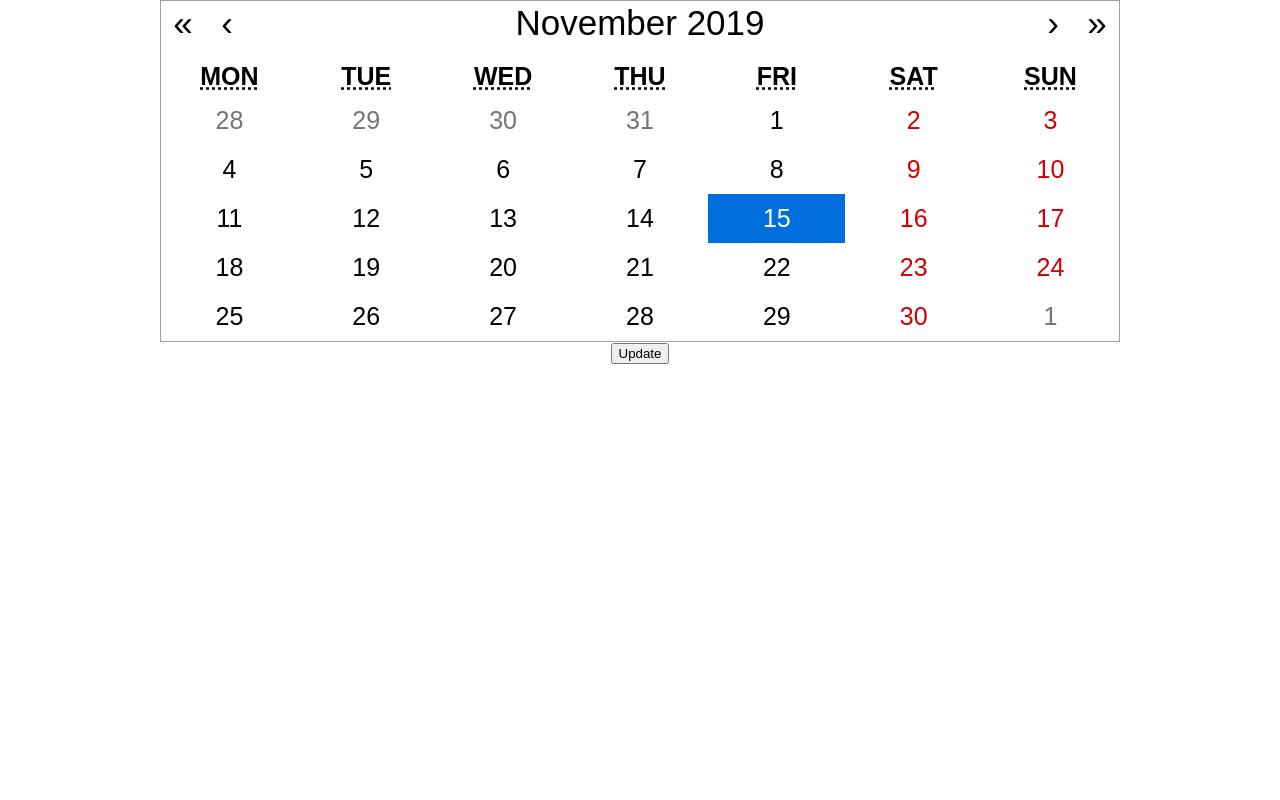
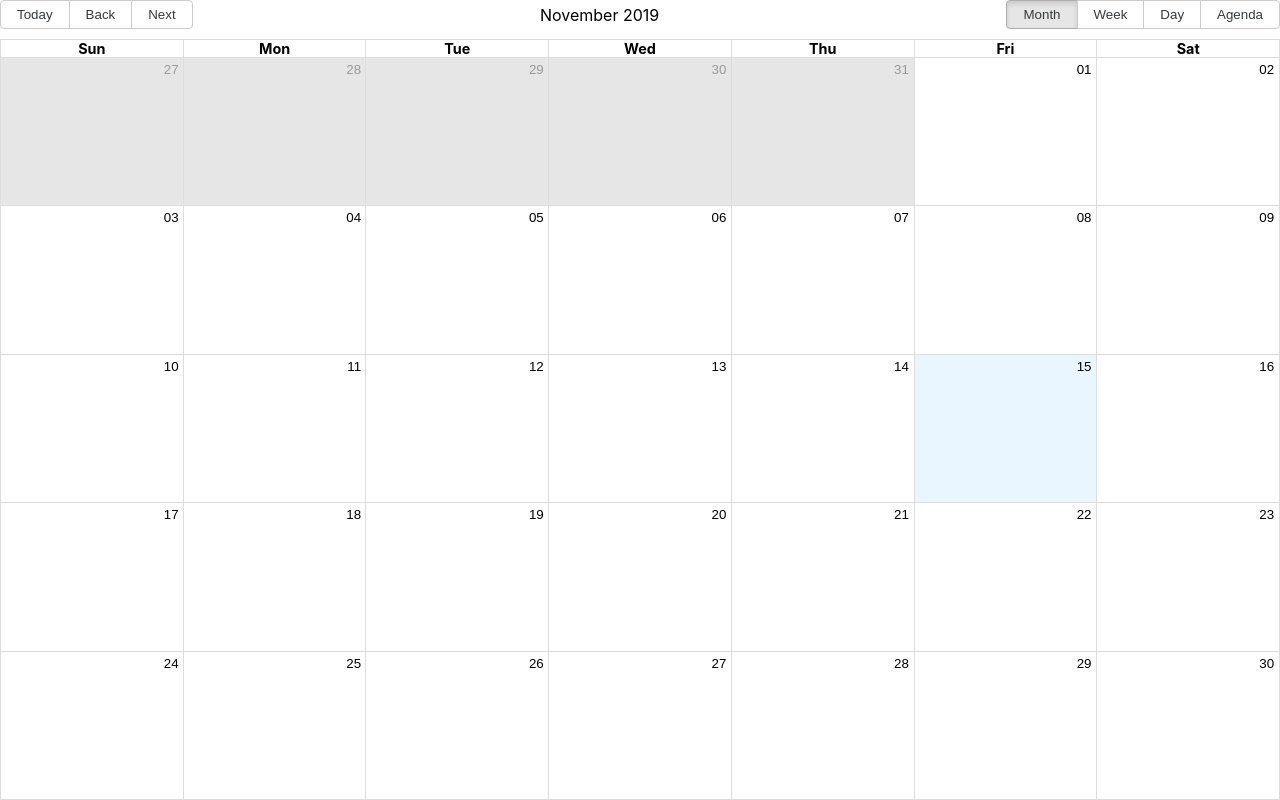
Before and after one commit to gmurph91/calendar, a React (Create React App) app: page / in a window 1280 px wide. Built offline with nearby package versions, Linux system fonts and the light colour scheme; no server answers.

Commit message:
changed calendars

```diff
--- a/src/App.js
+++ b/src/App.js
@@ -2,29 +2,43 @@ import React, {Component} from 'react';
 import './App.css';
 import Page from './pages/page'
 import { Route } from 'react-router-dom'
-
 export default class App extends Component {
   state = {
     events: [],
-    fetched: false,
   }
 
   componentDidMount() {
     this.getEvents()
-    this.setState({
-      fetched: true,
-    })
   }
 
   getEvents = async () => {
     try {
       const promise = await fetch(`https://gregcalendarapi.herokuapp.com/get`)
       this.setState({
-        events: await promise.json()
+        promise: await promise.json()
       })
     } catch (e) {
       console.log(e)
-    }}
+    }
+    this.getEvents2()
+  }
+
+  getEvents2 = () => {
+      if (this.state.promise.length !== 0){
+      var promise = this.state.promise;
+      promise.map((event, i) => {
+      const date = promise[i].date;
+      const title = promise[i].title;
+      const description = promise[i].description;
+      var Array = [{ start : date , end : date , title : title , description : description}]
+      this.setState(prevState => ({
+          events: [ ...this.state.events, ...Array ]
+        })
+          )
+          return(event)
+        })
+        console.log(this.state)
+    } else { setTimeout(this.componentDidMount, 2000);}}
 
   saveEvent = async (event) => {
     try {
@@ -72,7 +86,7 @@ export default class App extends Component {
 
  renderPage =  () => {
     return (
-      <Page fetched ={this.state.fetched} events={this.state.events} saveNew={this.saveEvent} update={this.updateEvent} delete={this.deleteEvent} />
+      <Page saveNew={this.saveEvent} update={this.updateEvent} delete={this.deleteEvent} />
     )
   }
 
--- a/src/pages/page.js
+++ b/src/pages/page.js
@@ -1,51 +1,32 @@
-import React, {Component} from 'react';
-import Calendar from 'react-calendar'
-export default class Page extends Component {
+import React, { Component } from "react";
+import {
+    Calendar,
+    momentLocalizer,
+  } from 'react-big-calendar';
+import moment from "moment";
+import "react-big-calendar/lib/css/react-big-calendar.css";
 
-        state = {
-            date: new Date(),
-            months: [],
-            days: [],
-        }
+const localizer = momentLocalizer(moment)
 
-      onChange = value => this.setState({ value })
+class Page extends Component {
+  state = {
+    events: []
+  };
 
-      mapEvents = (date) => {
-        let events = this.props.events
-        events.map((eventy, i) => {
-        let event = this.props.events[i].date
-        let eventMonth = new Date(event).getMonth()
-        let eventDay = new Date(event).getDate()
-        let month = new Date(date.date).getMonth()
-        let day = new Date(date.date).getDate()
-        console.log(events)
-        if(month === eventMonth && day === eventDay) {console.log("It's a match!")}
-        return eventy
-      }
 
-      )
+  render() {
+    return (
+      <div className="App">
+        <Calendar
+          localizer={localizer}
+          defaultDate={new Date()}
+          defaultView="month"
+          events={this.state.events}
+          style={{ height: "100vh" }}
+        />
+      </div>
+    );
+  }
+}
 
-  }
-
-      mapEvents2 = (date) => {
-          try{
-
-        // const tileContent = ({ date, view }) => view === 'month' && date.getDate() === 13 ? <p>Event : Work is so fun</p> : null;
-          } catch(e){
-              console.log(e)
-          }
-    }
-
-      render (){
-
-        return (
-            <div>
-            <Calendar
-              onChange={this.onChange}
-              value={this.state.date}
-              tileContent={this.mapEvents}
-            />
-            <div><button onClick={this.mapEvents}>Update</button></div>
-            </div>
-              )}
-    }
+export default Page;
```
Also changed, not shown: package.json (+11 -0 lines), 1 other file (tests, documents, lock files or other folders).
